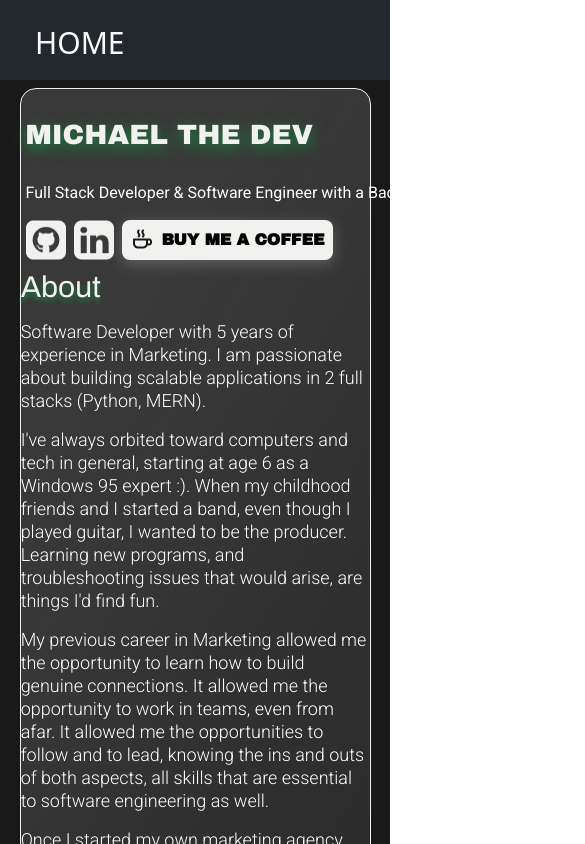
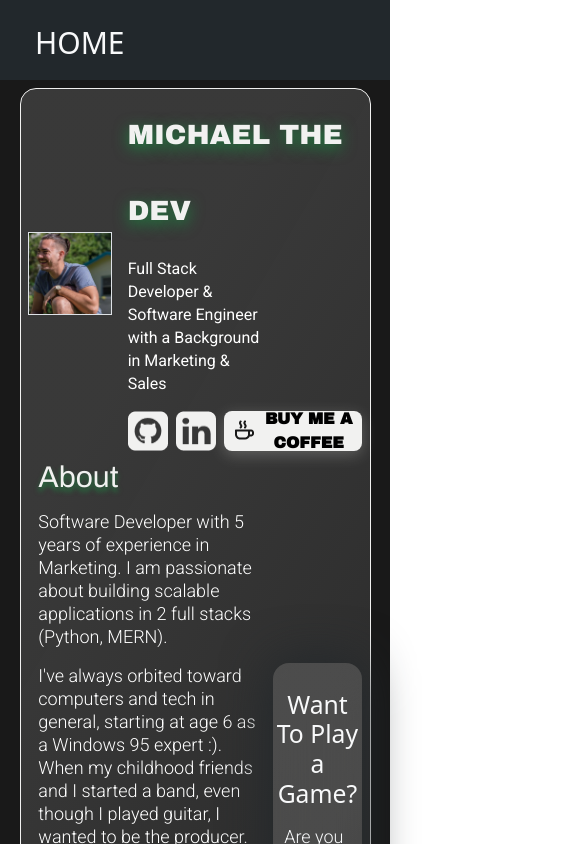
Before and after one commit to michagonzo77/MERN_Portfolio, a React (Create React App) app in the folder client/: page / in a window 390 px wide. Shown: the top 844 px of the page, 585 px wide, since content can reach past the window. Built offline with nearby package versions, Linux system fonts and the light colour scheme.

Commit message:
iteration 3 responsiveness

```diff
--- a/client/src/App.css
+++ b/client/src/App.css
@@ -41,24 +41,48 @@
   }
 }
 
+.bioPic {
+  width: 75%;
+}
+
+@media (max-width: 960px) {
+  .bioPic {
+    width: 80%;
+  }
+}
+
+@media (max-width: 860px) {
+  .bioPic {
+    width: 90%;
+  }
+}
+
+@media (max-width: 768px) {
+  .bioPic {
+    width: 100%;
+  }
+}
+
+.bioLeftTop {
+  display: flex;
+}
+
+@media (max-width: 768px) {
+  .bioLeftTop {
+    justify-content: center;
+  }
+}
+
 .bioLeftTopRight {
   text-align: left;
 }
 
-.bioLeftBottom{
+.bioLeftBottom {
   padding: 3%;
 }
 
 .bioBottom {
   display: flex;
-}
-
-@media (max-width: 425px) {
-  .bioBottom {
-    display: block;
-    max-width: 50%;
-    margin: 0 auto;
-  }
 }
 
 .bioRight {
@@ -68,8 +92,6 @@
 
 .nameHeader {
   /* Michael The Dev */
-  width: 724px;
-  height: 76px;
   font-family: 'Archivo Black', sans-serif;
   font-style: normal;
   font-weight: 400;
@@ -80,44 +102,19 @@
   text-shadow: 0px 4px 15px rgba(12, 187, 72, 0.6);
 }
 
-/* @media (max-width: 1024px) {
-  .nameHeader{
-    font-size: 40px;
-  }
-}
-
-@media (max-width: 768px) {
-  .nameHeader{
-    font-size: 36px;
-  }
-} */
-
 .tagLine {
-  /* max-width: 724px;
-  max-height: 23px; */
   font-family: 'Roboto', sans-serif;
   font-style: normal;
   font-weight: 400;
-  /* font-size: 20px; */
   line-height: 23px;
   color: #FFFFFF;
-  /* flex: none;
-  order: 1;
-  align-self: stretch; */
-  /* flex-grow: 0; */
 }
 
-/* @media (min-width: 1440px) {
-  .tagLine{
-    font-size: 20px;
+@media (max-width: 806px) {
+  .tagLine {
+    max-width: 60%;
   }
-} */
-
-/* @media (max-width: 768px) {
-  .tagLine{
-    font-size: 16px;
 }
-} */
 
 .buyMeCoffee {
   display: flex;
@@ -208,7 +205,7 @@ text-shadow: 0px 4px 5px rgba(12, 187, 72, 0.5);
   text-align: center;
 }
 
-.playAGameText{
+.playAGameText {
   max-width: 75%;
   margin: 0 auto;
   margin-top: 16%;
@@ -416,8 +413,6 @@ text-shadow: 0px 4px 5px rgba(12, 187, 72, 0.5);
 
 .flip-card {
   background-color: transparent;
-  /* width: 300px;
-  height: 300px; */
   perspective: 1000px;
 }
 
@@ -428,7 +423,7 @@ text-shadow: 0px 4px 5px rgba(12, 187, 72, 0.5);
   text-align: center;
   transition: transform 0.6s;
   transform-style: preserve-3d;
-  box-shadow: 0 4px 8px 0 rgba(0,0,0,0.2);
+  box-shadow: 0 4px 8px 0 rgba(0, 0, 0, 0.2);
 }
 
 /* .flip-card:hover .flip-card-inner {
@@ -450,11 +445,12 @@ text-shadow: 0px 4px 5px rgba(12, 187, 72, 0.5);
   text-align: center;
   transition: transform 0.6s;
   transform-style: preserve-3d;
-  box-shadow: 0 4px 8px 0 rgba(0,0,0,0.2);
+  box-shadow: 0 4px 8px 0 rgba(0, 0, 0, 0.2);
   transform: rotateY(180deg);
 }
 
-.flip-card-front, .flip-card-back {
+.flip-card-front,
+.flip-card-back {
   position: absolute;
   width: 100%;
   height: 100%;
--- a/client/src/views/Home.jsx
+++ b/client/src/views/Home.jsx
@@ -225,9 +225,9 @@ export const Home = (props) => {
                             {/* <img src={bio}></img> */}
                             <div className="bioFull d-flex">
                                 <div className="bioLeft">
-                                    <div className="bioLeftTop d-flex gap-3 align-items-center">
+                                    <div className="bioLeftTop gap-3 align-items-center">
                                         <div className="bioLeftTopLeft col-3">
-                                            <img className="w-75 border border-solid" src={biopic}></img>
+                                            <img className="bioPic border border-solid" src={biopic}></img>
                                         </div>
                                         <div className="bioLeftTopRight text-light">
                                             <h1 className="nameHeader">MICHAEL THE DEV</h1>
```
Lines whose indentation alone changed are shown as unchanged.
